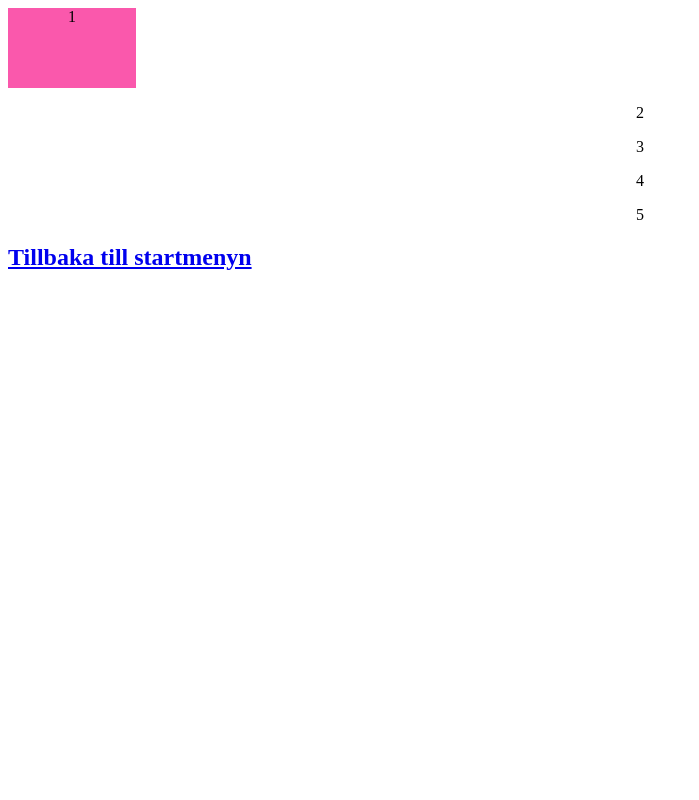
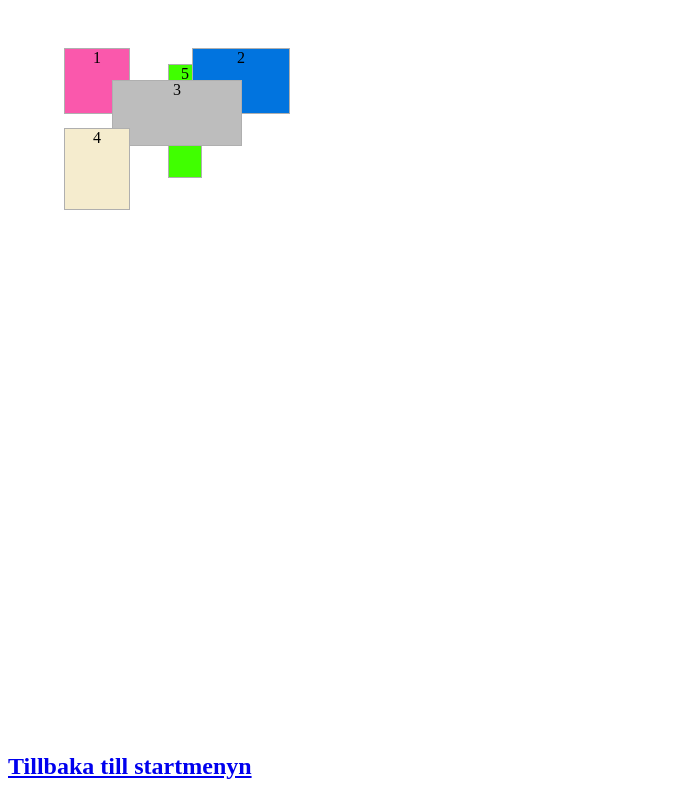
Before and after one commit to GonsFishing/Html-and-CSS, a plain HTML site: page exercise_3.html in a window 1280 px wide. Shown: the whole page, without its empty margins (0-699 px from the left). Drawn offline with Linux system fonts and the light colour scheme.

Commit message:
finished exercise_3

```diff
--- a/CSS/exercise_3.css
+++ b/CSS/exercise_3.css
@@ -1,11 +1,64 @@
-p
+div
 {
   text-align: center;
 }
 
-.box-1
+/* Använd elementet div och sätt attributen background-color, border, position, left, top, width, height för att få rätt utseende.
+ Tips: ändra storlek på webbläsarens fönster, zooma in/ut och scrolla, så ser du tydligt om du har gjort rätt. */
+.box
 {
-    width: 10vw;
-    height: 10vh;
-    background-color:#fa58ac;
+  border: 1px solid #afafaf
+;
+  position: absolute;
 }
+
+h2
+{
+  position: absolute;
+  bottom: 0px;
+}
+
+ .box-1
+{
+  background-color:#fa58ac;
+  left: 4em;
+  top: 3em;
+  width: 4em;
+  height: 4em;
+}
+
+.box-2
+{
+  left: 12em;
+  top: 3em;
+  background-color:#0174df;
+  width: 6em;
+  height: 4em;
+}
+
+.box-3
+{
+  left: 7em;
+  top: 5em;
+  width: 8em;
+  height: 4em;
+  background-color:#bdbdbd;
+}
+
+.box-4
+{
+  background-color:#f5ecce;
+  left: 4em;
+  top: 8em;
+  width: 4em;
+  height: 5em;
+}
+
+.box-5
+{
+  left: 10.5em;
+  top: 4em;
+  width: 2em;
+  height: 7em;
+  background-color:#40ff00;
+}
--- a/exercise_3.html
+++ b/exercise_3.html
@@ -7,27 +7,27 @@
   </head>
 
   <body>
-  <div class="box-1">
 
-    <p>1<p>
+    <div class="box box-5">
+      <span>5</span>
+    </div>
 
+  <div class="box box-2">
+    <span>2</span>
   </div>
 
-  <div class="box-2">
-    <p>2<p>
+  <div class="box box-1">
+  <span>1</span>
   </div>
 
-  <div class="box-3">
-    <p>3<p>
+  <div class="box box-3">
+    <span>3</span>
   </div>
 
-  <div class="box-4">
-    <p>4<p>
+  <div class="box box-4">
+    <span>4</span>
   </div>
 
-  <div class="box-5">
-    <p>5<p>
-  </div>
 
   <h2><a href="index.html">Tillbaka till startmenyn</a></h2>
   </body>
```
